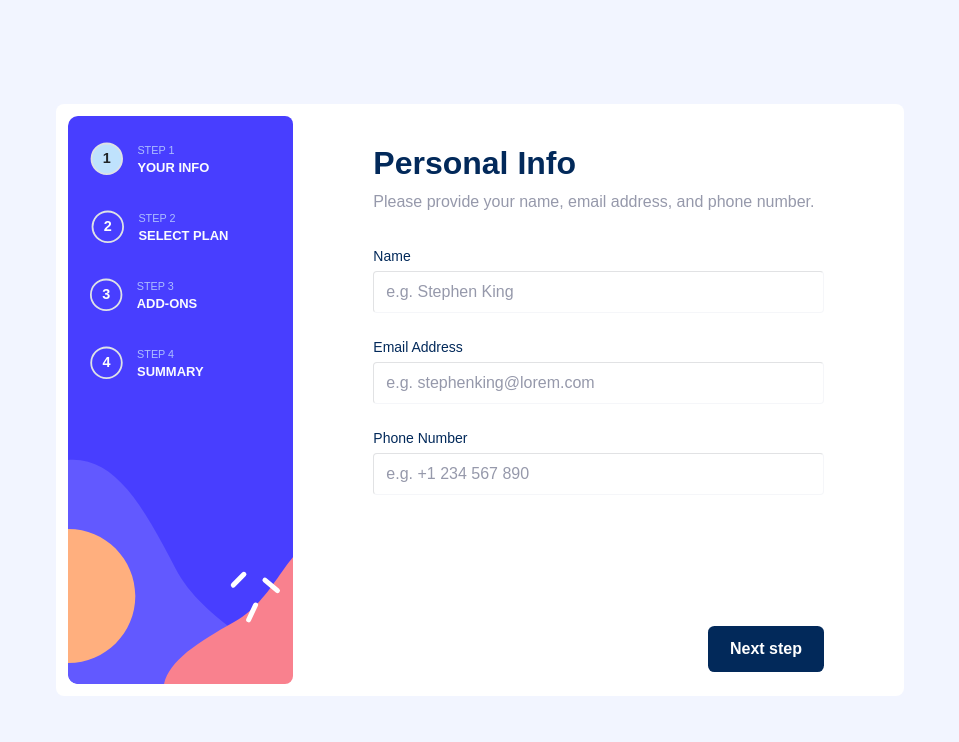
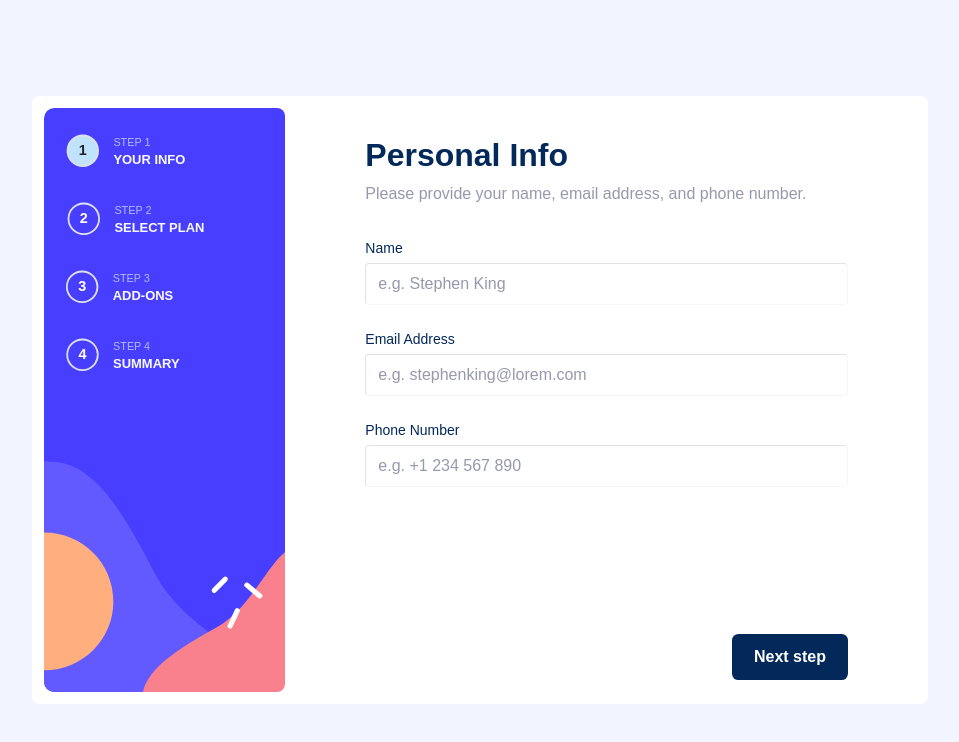
Before and after one commit to ferdinandoaspro/multi-step-form, a React (Vite) app: page / in a window 1280 px wide. Shown: the top 742 px of the page, without its empty margins (160-1119 px from the left). Built offline with nearby package versions, Linux system fonts and the light colour scheme.

Commit message:
further laptop layout improvements

```diff
--- a/src/theming.scss
+++ b/src/theming.scss
@@ -34,7 +34,7 @@ main {
     }
 
     @media (min-width: 992px) {
-        width: 53rem;
-        height: 37rem;
+        width: 56rem;
+        height: 38rem;
     }
 }
```
